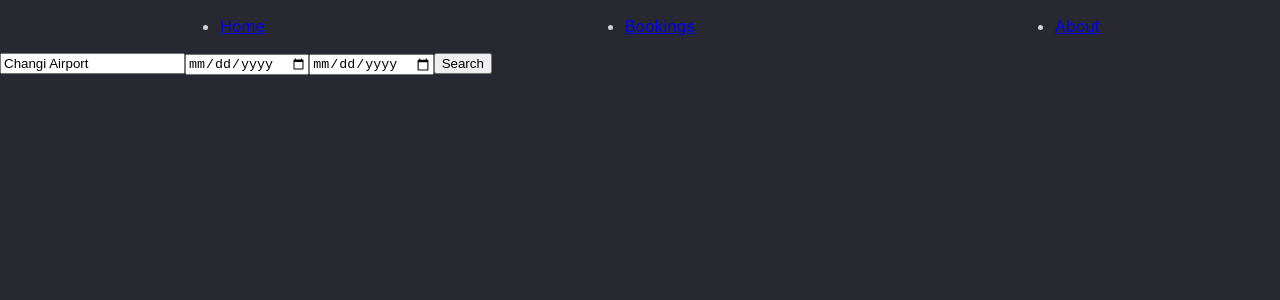
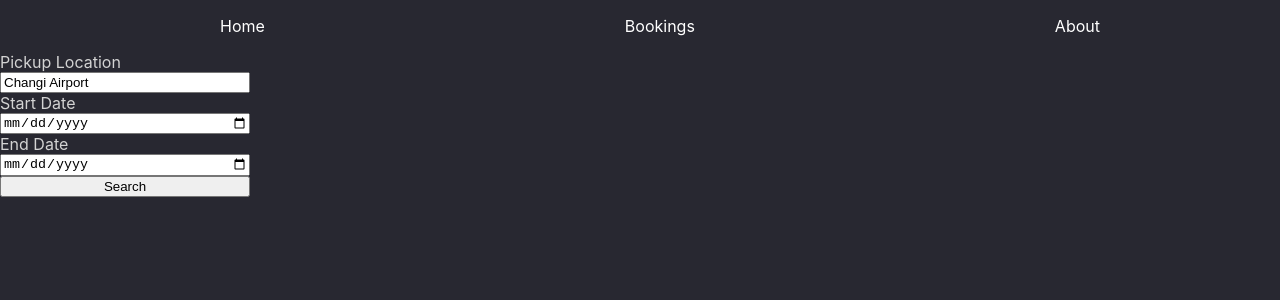
Before and after one commit to evawf/car_rental, a React (Create React App) app in the folder car_rental_frontend/: page / in a window 1280 px wide. Shown: the top 300 px of the page. Built offline with nearby package versions, Linux system fonts and the light colour scheme.

Commit message:
added navbar to each page'

```diff
--- a/car_rental_frontend/src/App.js
+++ b/car_rental_frontend/src/App.js
@@ -4,6 +4,8 @@ import { BrowserRouter as Router, Routes, Route } from "react-router-dom";
 import Home from "./routes/Home.js";
 import Bookings from "./routes/Bookings.js";
 import About from "./routes/About.js";
+import Car from "./routes/Car.js";
+import NotFound from "./routes/NotFound.js";
 
 function App() {
   return (
@@ -12,6 +14,8 @@ function App() {
         <Route path="/" element={<Home />} />
         <Route path="/Bookings" element={<Bookings />} />
         <Route path="/About" element={<About />} />
+        <Route path="/cars/:id" element={<Car />} />
+        <Route path="*" element={<NotFound />} />
       </Routes>
     </Router>
   );
--- a/car_rental_frontend/src/components/Cars.js
+++ b/car_rental_frontend/src/components/Cars.js
@@ -2,8 +2,10 @@ import React from "react";
 import Card from "@mui/material/Card";
 import CardContent from "@mui/material/CardContent";
 import Typography from "@mui/material/Typography";
-import { CardActionArea, CardActions, Button } from "@mui/material";
+import { CardActionArea, CardActions } from "@mui/material";
 import DirectionsCarIcon from "@mui/icons-material/DirectionsCar";
+import { Link } from "react-router-dom";
+
 // import {
 //   addBookingAction,
 //   updateBookingAction,
@@ -61,7 +63,7 @@ export default function Cars({ carsList }) {
               alignItems: "center",
             }}
           >
-            <Button style={{ height: "28px" }}>View Deal</Button>
+            <Link to={`/cars/${idx}`}>View Deal</Link>
           </CardActions>
         </Card>
       ))}
--- a/car_rental_frontend/src/components/Navbar.js
+++ b/car_rental_frontend/src/components/Navbar.js
@@ -9,16 +9,29 @@ export default function Navbar() {
           display: "flex",
           flexDirection: "row",
           justifyContent: "space-around",
+          listStyleType: "none",
         }}
       >
         <li>
-          <NavLink to="/">Home</NavLink>
+          <NavLink to="/" style={{ textDecoration: "none", color: "white" }}>
+            Home
+          </NavLink>
         </li>
         <li>
-          <NavLink to="/Bookings">Bookings</NavLink>
+          <NavLink
+            to="/Bookings"
+            style={{ textDecoration: "none", color: "white" }}
+          >
+            Bookings
+          </NavLink>
         </li>
         <li>
-          <NavLink to="/About">About</NavLink>
+          <NavLink
+            to="/About"
+            style={{ textDecoration: "none", color: "white" }}
+          >
+            About
+          </NavLink>
         </li>
       </ul>
     </nav>
--- a/car_rental_frontend/src/components/SearchForm.js
+++ b/car_rental_frontend/src/components/SearchForm.js
@@ -25,7 +25,15 @@ export default function SearchForm({ setCarsList, setShowCarsList }) {
   };
 
   return (
-    <div>
+    <div
+      style={{
+        display: "flex",
+        flexDirection: "column",
+        width: "250px",
+        textContent: "center",
+      }}
+    >
+      <label>Pickup Location</label>
       <input
         type="location"
         placeholder="Pick-up Location"
@@ -34,6 +42,7 @@ export default function SearchForm({ setCarsList, setShowCarsList }) {
           setSearchParams({ pickupLocation: e.target.value });
         }}
       />
+      <label>Start Date</label>
       <input
         type="date"
         placeholder="Pick-up Date"
@@ -42,6 +51,7 @@ export default function SearchForm({ setCarsList, setShowCarsList }) {
           setSearchParams({ pickupDate: e.target.value });
         }}
       />
+      <label>End Date</label>
       <input
         type="date"
         placeholder="Drop-off Date"
--- a/car_rental_frontend/src/routes/Bookings.js
+++ b/car_rental_frontend/src/routes/Bookings.js
@@ -1,9 +1,12 @@
 import React from "react";
+import Navbar from "../components/Navbar";
+
 export default function Bookings() {
   return (
     <>
       <main>
-        <h2>My booking details</h2>
+        <Navbar />
+        <h2>Manage Bookings</h2>
       </main>
     </>
   );
--- a/car_rental_frontend/src/routes/Car.js
+++ b/car_rental_frontend/src/routes/Car.js
@@ -1,7 +1,15 @@
-export default function Car(idx) {
+import React from "react";
+import { useParams } from "react-router-dom";
+import Navbar from "../components/Navbar";
+
+export default function Car() {
+  let { id } = useParams();
+
   return (
     <div>
-      <h2>Car details: {idx}</h2>
+      <Navbar />
+      <h2>Car details: {id}</h2>
+
       {/* <h4>Name: {car.name}</h4>
         <p>Model: {car.model}</p>
         <p>Type: {car.type}</p>
--- a/car_rental_frontend/src/routes/NotFound.js
+++ b/car_rental_frontend/src/routes/NotFound.js
@@ -1,5 +1,11 @@
 import React from "react";
+import Navbar from "../components/Navbar";
 
 export default function NotFound() {
-  return <div>Sorry, the page you are looking for doesn't exist!</div>;
+  return (
+    <div>
+      <Navbar />
+      <h4>Sorry, the page you are looking for doesn't exist!</h4>
+    </div>
+  );
 }
--- a/car_rental_frontend/src/routes/about.js
+++ b/car_rental_frontend/src/routes/about.js
@@ -1,9 +1,11 @@
 import React from "react";
+import Navbar from "../components/Navbar";
 
 export default function About() {
   return (
     <>
       <main>
+        <Navbar />
         <h2>About</h2>
       </main>
     </>
```
